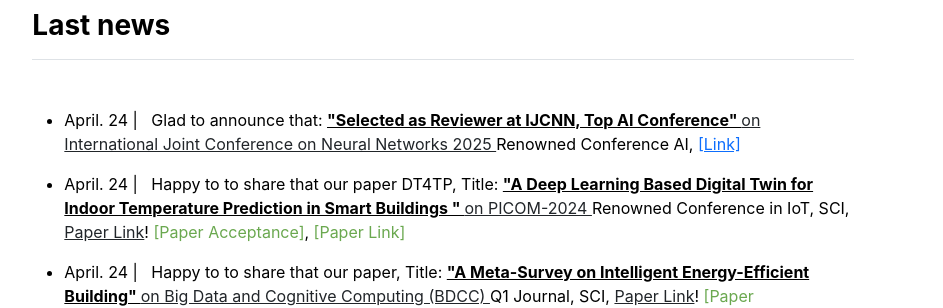
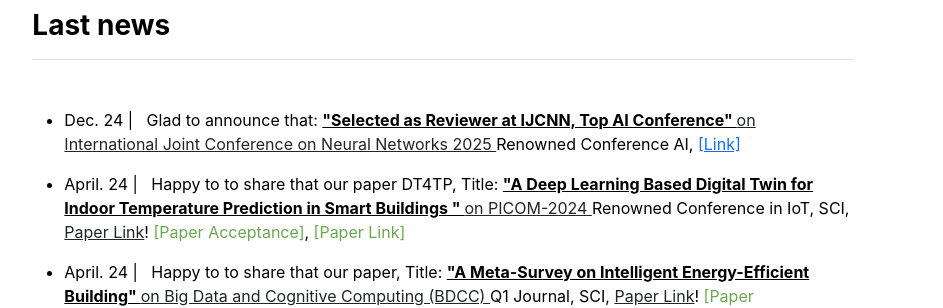
Before and after one commit to babulcseian/babulcseian.github.io, a Jekyll site: the page built from index.md, in a window 1280 px wide and 900 px high, scrolled down 1215 px. Shown: the part 150-458 px from the top of the window, without its empty margins (197-1140 px from the left). Built offline with Jekyll 4.4.1, drawn with Linux system fonts in a browser that asks for light colours; a style sheet for code colours, icons or effects is not loaded.

Commit message:
Update news.yml

```diff
--- a/_data/news.yml
+++ b/_data/news.yml
@@ -1,7 +1,6 @@
 
 
-- {message: 'April. 24 | &nbsp; Glad to announce that: <u><b> "Selected as Reviewer at IJCNN, Top AI Conference" </b></u> <a class="other" href="https://ijcnn.org/"> on International Joint Conference on Neural Networks 2025 </a> Renowned Conference AI</a>, <a class="Conf. Link" href="International Joint Conference on Neural Networks">[Link]</a>', last: '1'}
-
+- {message: 'Dec. 24 | &nbsp; Glad to announce that: <u><b> "Selected as Reviewer at IJCNN, Top AI Conference" </b></u> <a class="other" href="https://ijcnn.org/"> on International Joint Conference on Neural Networks 2025 </a> Renowned Conference AI</a>, <a class="Conf. Link" href="International Joint Conference on Neural Networks">[Link]</a>', last: '1'}
 - {message: 'April. 24 | &nbsp; Happy to to share that our paper DT4TP, Title: <u><b> "A Deep Learning Based Digital Twin for Indoor Temperature Prediction in Smart Buildings " </b></u> <a class="other" href="https://www.mdpi.com/2504-2289/8/8/83"> on PICOM-2024 </a> Renowned Conference in IoT, SCI</a>, <a class="other"https://www.mdpi.com/2504-2289/8/8/83">Paper Link</a>! <a class="paper" href="publications/papers/Acceptance-Certificate-A Meta-Survey on Intelligent Energy-Efficient Buildings by Md Babul Islam.pdf">[Paper Acceptance]</a>, <a class="paper" href="https://www.mdpi.com/2504-2289/8/8/83">[Paper Link]</a>', last: '1'}
 - {message: 'April. 24 | &nbsp; Happy to to share that our paper, Title: <u><b> "A Meta-Survey on Intelligent Energy-Efficient Building" </b></u> <a class="other" href="https://www.mdpi.com/2504-2289/8/8/83"> on Big Data and Cognitive Computing (BDCC) </a> Q1 Journal, SCI</a>, <a class="other"https://www.mdpi.com/2504-2289/8/8/83">Paper Link</a>! <a class="paper" href="publications/papers/Acceptance-Certificate-A Meta-Survey on Intelligent Energy-Efficient Buildings by Md Babul Islam.pdf">[Paper Acceptance]</a>, <a class="paper" href="https://www.mdpi.com/2504-2289/8/8/83">[Paper Link]</a>', last: '1'}
 - {message: 'April. 24 | &nbsp; Glad to share that I have <u><b> reviewed </b></u> <a class="other" href="https://services.conferences.computer.org/2024/"> paper on IEEE EDGE </a> 2024 IEEE International Conference on Edge Computing & Communications in China</a>. <a class="paper" href="publications/Certificate/IEEE_EDGE_Md Babul Islam_2024.pdf">[Sub Review Certificate]</a>', last: '1'}
```
